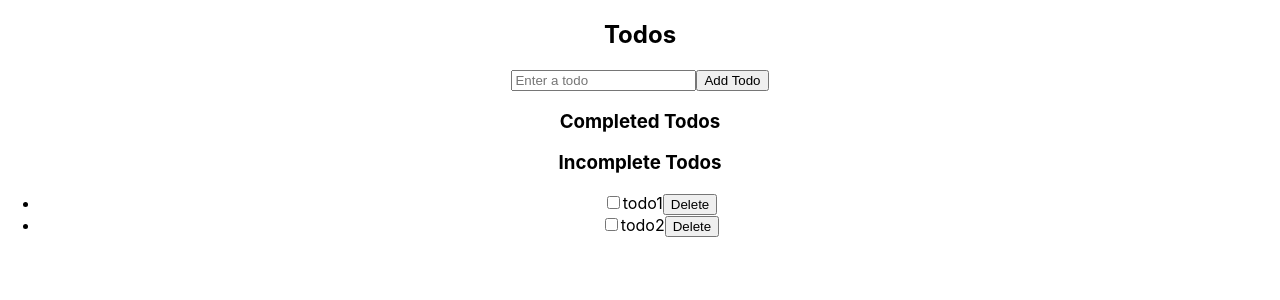
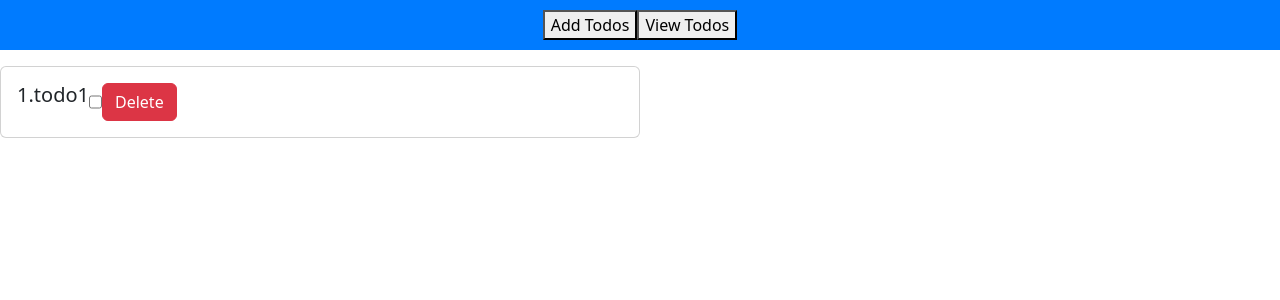
Before and after one commit to RohanDhalpe/TODO-APP, a React (Create React App) app: page / in a window 1280 px wide. Shown: the top 300 px of the page. Built offline with nearby package versions, Linux system fonts and the light colour scheme; data requests are answered from the project's data file.

Commit message:
module0.3 Added

```diff
--- a/db.json
+++ b/db.json
@@ -1,15 +1,9 @@
 {
-  "todos":[
-
+  "todos": [
     {
-      "id": 1,
-      "todo": "todo1",
-      "completed": false
-    },
-    {
-      "id": 2,
-      "todo": "todo2",
-      "completed": false
+      "id": "1",
+      "title": "todo1",
+      "isCompleted": false
     }
   ]
 }
--- a/package.json
+++ b/package.json
@@ -11,10 +11,12 @@
     "@types/react": "^18.2.61",
     "@types/react-dom": "^18.2.19",
     "axios": "^1.6.7",
+    "bootstrap": "^5.3.3",
     "json-server": "^1.0.0-alpha.23",
     "jsonserver": "^0.1.6",
     "react": "^18.2.0",
     "react-dom": "^18.2.0",
+    "react-router-dom": "^6.22.2",
     "react-scripts": "5.0.1",
     "typescript": "^4.9.5",
     "web-vitals": "^2.1.4"
@@ -24,7 +26,7 @@
     "build": "react-scripts build",
     "test": "react-scripts test",
     "eject": "react-scripts eject",
-    "startServer": "json-server --watch db.json --port 5000"
+    "startServer": "json-server --watch db.json --port 8000"
   },
   "eslintConfig": {
     "extends": [
--- a/src/App.tsx
+++ b/src/App.tsx
@@ -1,11 +1,23 @@
 import './App.css';
+import AddTodoForm from './components/AddTodoForm';
 import Todo from './components/Todo';
-
+import { BrowserRouter, Routes ,Route} from 'react-router-dom';
+import Error from './components/Error';
+import TodoNavbar from './components/TodoNavbar';
+import ViewTodo from './components/ViewTodo';
 
 function App() {
   return (
     <div className="App">
-      <Todo/>
+      <BrowserRouter>
+         <TodoNavbar/>
+         <Routes>
+          <Route path="/addtodos" element={<AddTodoForm/>}/>
+          <Route path="/viewtodos/:id" element={<ViewTodo />} />
+          <Route path='/' element={<Todo/>}/>
+          <Route path='*' element={<Error/>}/>
+         </Routes>
+      </BrowserRouter>
     </div>
   );
 }
--- a/src/components/AddTodoForm.tsx
+++ b/src/components/AddTodoForm.tsx
@@ -1,14 +1,41 @@
-import { useState } from "react";
+import  { useState } from "react";
+import { useNavigate } from "react-router";
+import axios from "axios";
 
-const TodoForm = ({todo, handleAdd,handleInput}:{todo:string,handleAdd: ()=>void, handleInput: (e:any)=>void}) => {
+export default function AddTodos() {
+  const [title, setTitle] = useState("");
+  const navigate = useNavigate();
+
+  const handleAdd = () => {
+    if (title) {
+      axios.post("http://localhost:8000/todos", {
+        title: title,
+        isCompleted: false,
+      })
+      .then(() => {
+        navigate("/");
+        alert("Data Added successfully");
+      })
+      .catch((err) => {
+        console.error("Error:", err);
+        alert("Failed to add data");
+      });
+    } else {
+      alert("Todo Cannot be Empty");
+    }
+  };
 
   return (
-    <div>
-        <input type="text" value={todo} placeholder="Enter a todo" onChange={handleInput} />
-        <button onClick={handleAdd} className="add-button"> Add Todo</button>
+    <div className="container">
+      <input
+        type="text"
+        placeholder="Enter Todos:"
+        value={title}
+        onChange={(e) => setTitle(e.target.value)}
+      />
+      <button className="btn btn-danger" onClick={handleAdd}>
+        Add
+      </button>
     </div>
-
-   );
-};
-
-export default TodoForm;
+  );
+}
--- /dev/null
+++ b/src/components/Error.tsx
@@ -0,0 +1,5 @@
+const Error = () => {
+  return <p>Error!! Page Not Found!!</p>;
+};
+
+export default Error;
--- a/src/components/Todo.tsx
+++ b/src/components/Todo.tsx
@@ -1,116 +1,78 @@
-import React, { useState, useEffect } from "react";
-import TodoForm from "./AddTodoForm";
-import useFetch from "./useFetch";
-import { TODO_ENDPOINT } from "../apiEndpoints";
+import React, { useEffect, useState } from "react";
+import "bootstrap/dist/css/bootstrap.css";
+import { useNavigate } from "react-router-dom";
+import axios from "axios"; // Import Axios
 
-interface Todo {
+export interface Todo {
   id: number;
-  todo: string;
-  completed: boolean;
+  title: string;
+  isCompleted: boolean;
 }
 
-const Todo = () => {
-  const [id, setId] = useState(0);
-  const [todo, setTodo] = useState<string>("");
-  const [todoList, setTodoList] = useState<Todo[]>([]);
+export default function Todos() {
+  const [todolist, setTodolist] = useState<Todo[]>([]);
+  const [trigger, setTrigger] = useState(0);
 
-  const { response, error, loader } = useFetch(TODO_ENDPOINT);
+  const navigate = useNavigate();
 
   useEffect(() => {
-    !error ? setTodoList(response) : console.log(error);
-  }, [response, error]);
+    axios.get("http://localhost:8000/todos")
+      .then((resp) => (setTodolist(resp.data)))
+      .catch((error) => console.error("Error fetching todos:", error));
+  }, [trigger]);
 
-  const handleAdd = () => {
-    const newTodo: Todo = {
-      id: id,
-      todo: todo,
-      completed: false
-    };
-    setTodoList([...todoList, newTodo]);
-    setTodo("");
-    setId(id + 1);
+  const handleCheckbox = (
+    todo: Todo,
+    e: React.ChangeEvent<HTMLInputElement>
+  ) => {
+    console.log(e.target.checked);
+    axios.patch(`http://localhost:8000/todos/${todo.id}`, {
+      isCompleted: e.target.checked,
+    })
+    .then(() => setTrigger(trigger => trigger + 1))
+    .catch((error) => console.error("Error updating todo:", error));
   };
 
-  const deleteTodo = (id: number) => {
-    setTodoList(todoList.filter((todo) => todo.id !== id));
+  const handleDelete = (id: number) => {
+    axios.delete(`http://localhost:8000/todos/${id}`)
+      .then(() => {
+        alert("Deleted Successfully");
+        setTrigger(trigger => trigger + 1);
+      })
+      .catch((error) => console.error("Error deleting todo:", error));
   };
 
-  const checkCompleted = (id: number) => {
-    setTodoList(
-      todoList.map((todo) =>
-        todo.id === id ? { ...todo, completed: !todo.completed } : todo
-      )
-    );
-  };
+  return (
+    <>
+      <div className="todos">
+        {todolist.map((item: Todo, index: number) => (
+          <div
+            key={item.id}
+            className="card text-wrap card-content justify-content-center text-center w-50 mt-3 mb-3 d-flex flex-row"
+          >
+            <h5 className="card-body card-text text-wrap d-inline-flex switch">
+              <div onClick={() => navigate("/viewtodos/" + item.id)}>
+                {index + 1}.{item.title}
+              </div>
 
-  const handleInput = (e: React.ChangeEvent<HTMLInputElement>) => {
-    setTodo(e.target.value);
-  };
-
-  const completedTodos = todoList.filter((todo) => todo.completed);
-  const incompleteTodos = todoList.filter((todo) => !todo.completed);
-
-  return (
-    <div className="todo-container">
-      <h2>Todos</h2>
-
-      <TodoForm
-        todo={todo}
-        handleAdd={handleAdd}
-        handleInput={handleInput}
+              <input
+                className="check-box"
+                checked={item.isCompleted}
+                onChange={(e) => {
+                  handleCheckbox(item, e);
+                }}
+                type="checkbox"
               />
-
-      {loader ? (
-        <h3>Loading...</h3>
-      ) : (
-        <>
-          <div className="completed-todos">
-            <h3>Completed Todos</h3>
-            <ul className="todo-list">
-              {completedTodos.map((item) => (
-                <li key={item.id} className="todo-item">
-                  <input
-                    type="checkbox"
-                    checked={item.completed}
-                    onChange={() => checkCompleted(item.id)}
-                  />
-                  <span className="completed">{item.todo}</span>
               <button
-                    onClick={() => deleteTodo(item.id)}
-                    className="delete-button"
+                className="btn btn-danger"
+                onClick={() => handleDelete(item.id)}
               >
                 Delete
               </button>
-                </li>
+            </h5>
+          </div>
         ))}
-            </ul>
-          </div>
-
-          <div className="incomplete-todos">
-            <h3>Incomplete Todos</h3>
-            <ul className="todo-list">
-              {incompleteTodos.map((item) => (
-                <li key={item.id} className="todo-item">
-                  <input
-                    type="checkbox"
-                    checked={item.completed}
-                    onChange={() => checkCompleted(item.id)}
-                  />
-                  <span>{item.todo}</span>
-                  <button
-                    onClick={() => deleteTodo(item.id)}
-                    className="delete-button"
-                  >
-                    Delete
-                  </button>
-                </li>
-              ))}
-            </ul>
       </div>
     </>
-      )}
-    </div>
   );
-};
-
-export default Todo;
+}
--- /dev/null
+++ b/src/components/TodoNavbar.tsx
@@ -0,0 +1,16 @@
+const TodoNavbar = () => {
+  return (
+    <nav className="todo-navbar">
+      <form className="todo-form">
+        <button className="add-todos-btn" type="submit">
+          <a href="/addtodos" className="nav-link">Add Todos</a>
+        </button>
+        <button className="view-todos-btn" type="submit">
+          <a href="/" className="nav-link">View Todos</a>
+        </button>
+      </form>
+    </nav>
+  );
+};
+
+export default TodoNavbar;
--- /dev/null
+++ b/src/components/ViewTodo.tsx
@@ -0,0 +1,23 @@
+import { useEffect, useState } from "react";
+import { useParams } from "react-router-dom";
+
+export default function ViewTodo() {
+  const [title, setTitle] = useState<string>("");
+  const params = useParams();
+  useEffect(() => {
+    const fetchData = async () => {
+      const res = await fetch(`http://localhost:8000/todos/${params.id}`).then(
+        (resp) => resp.json()
+      );
+      setTitle(res.title);
+    };
+    fetchData();
+  }, [params.id]);
+
+  return (
+    <div>
+      <label>Title : </label>
+      <p>{title}</p>
+    </div>
+  );
+}
--- a/src/index.css
+++ b/src/index.css
@@ -1,13 +1,54 @@
 body {
-  margin: 0;
-  font-family: -apple-system, BlinkMacSystemFont, 'Segoe UI', 'Roboto', 'Oxygen',
-    'Ubuntu', 'Cantarell', 'Fira Sans', 'Droid Sans', 'Helvetica Neue',
-    sans-serif;
-  -webkit-font-smoothing: antialiased;
-  -moz-osx-font-smoothing: grayscale;
+  background-color: #f0f0f0; /* Change this to your desired color */
+  margin: 0; /* Remove default margin */
+  padding: 0; /* Remove default padding */
+  font-family: Arial, sans-serif; /* Optional: Set font-family */
 }
 
-code {
-  font-family: source-code-pro, Menlo, Monaco, Consolas, 'Courier New',
-    monospace;
+.todo-container {
+  width: 80%;
+  margin: 0 auto;
 }
+
+.todo-item {
+  margin-bottom: 10px;
+}
+
+.completed {
+  text-decoration: line-through;
+}
+
+.delete-button {
+  background-color: #ff6b6b;
+  color: #fff;
+  border: none;
+  padding: 5px 10px;
+  cursor: pointer;
+}
+
+.add-todo-container {
+  margin-top: 20px;
+}
+
+.add-todo-container input[type="text"] {
+  padding: 8px;
+  width: 60%;
+  border-radius: 5px;
+  border: 1px solid #ccc;
+}
+
+.add-todo-container button {
+  padding: 8px 15px;
+  background-color: #4caf50;
+  color: #fff;
+  border: none;
+  border-radius: 5px;
+  margin-left: 10px;
+  cursor: pointer;
+}
+
+.todo-navbar {
+  background-color: #007bff; /* Change this to your desired color */
+  color: #fff; /* Text color */
+  padding: 10px; /* Adjust padding as needed */
+}
```
Also changed, not shown: src/components/useFetch.tsx (added, +34 -0 lines). Lines whose indentation alone changed are shown as unchanged.
